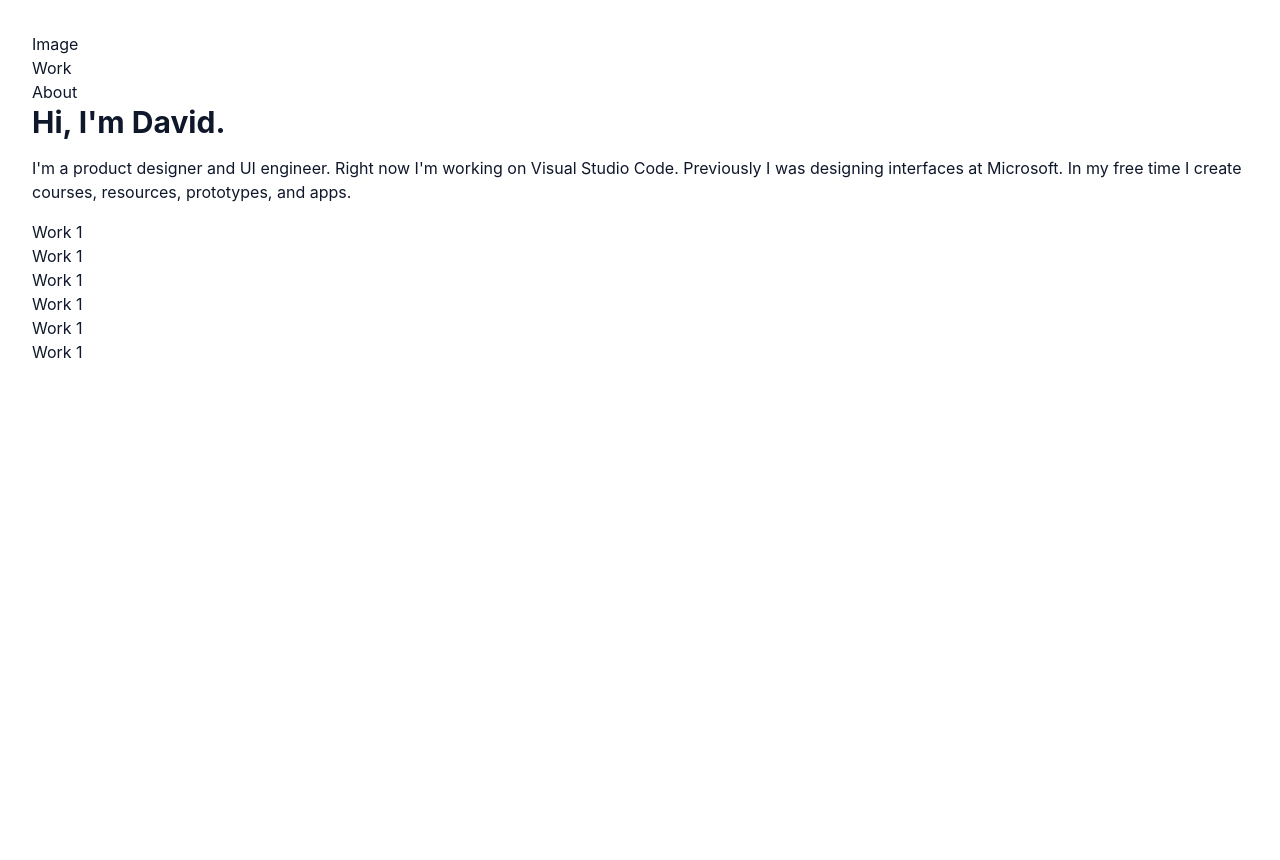
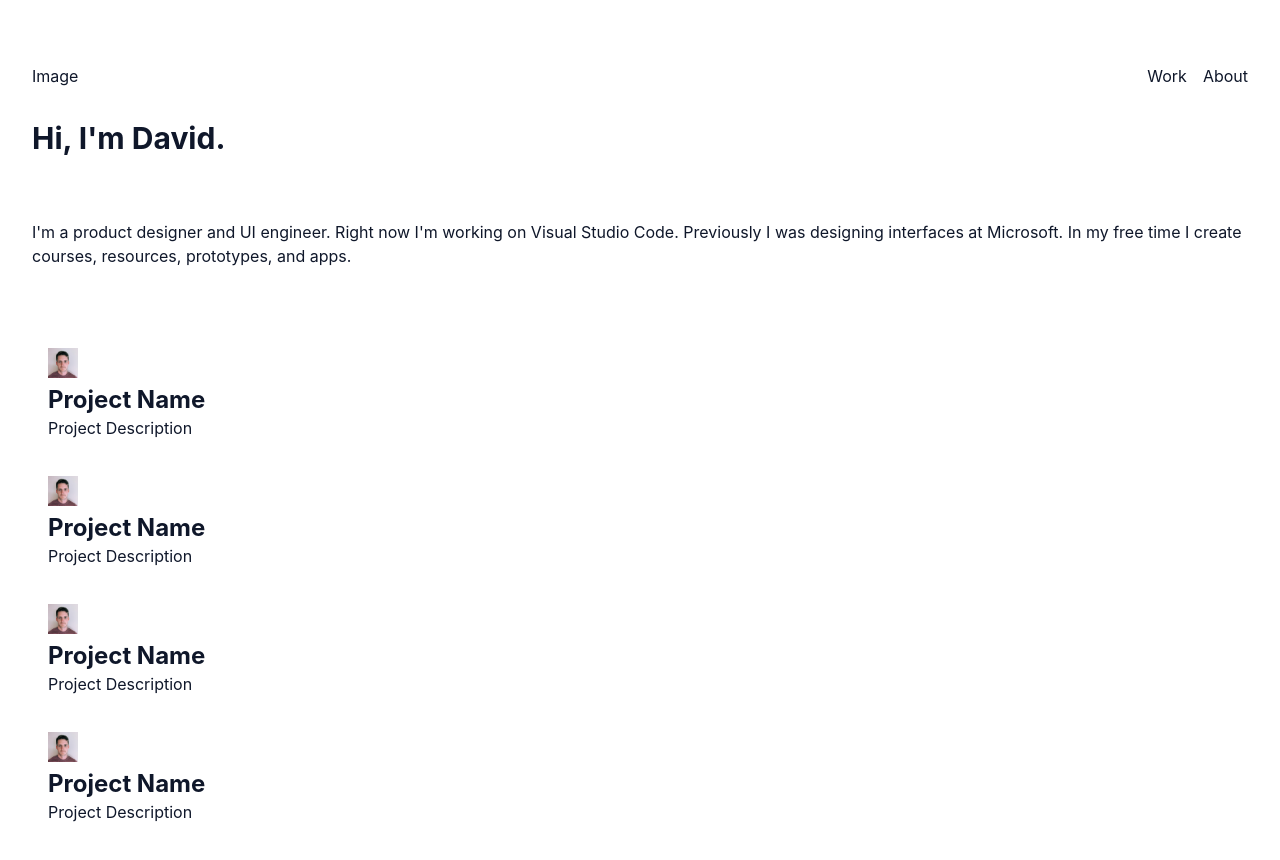
Before and after one commit to daviddossett/daviddossett.io, a Next.js app: page / in a window 1280 px wide. Shown: the top 860 px of the page. Before the commit the page ends 800 px from the top, so only its background shows below. Built offline with nearby package versions, Linux system fonts and the light colour scheme.

Commit message:
More initial additions

```diff
--- /dev/null
+++ b/components/card.tsx
@@ -0,0 +1,15 @@
+import Link from 'next/link';
+import Image from 'next/image';
+import headshot from '../public/images/headshot.jpeg';
+
+function Card(): JSX.Element {
+  return (
+    <div className='p-4'>
+      <Image src={headshot} alt='A picture of me!' width={30} height={30} />
+      <h2>Project Name</h2>
+      <p>Project Description</p>
+    </div>
+  );
+}
+
+export default Card;
--- a/components/layout.tsx
+++ b/components/layout.tsx
@@ -9,15 +9,17 @@ function Layout({ children }: any): JSX.Element {
         <meta name='description' content='My website' />
         <link rel='icon' href='/favicon.ico' />
       </Head>
-      <nav className='list-none'>
-        <ul>
+      <nav className='list-none py-8'>
+        <ul className='flex justify-between'>
           <li>Image</li>
+          <div className='flex gap-4'>
             <li>
               <Link href='/'>Work</Link>
             </li>
             <li>
               <Link href='/about'>About</Link>
             </li>
+          </div>
         </ul>
       </nav>
       <div>{children}</div>
--- a/pages/index.tsx
+++ b/pages/index.tsx
@@ -1,22 +1,29 @@
 import Link from 'next/link';
+import Card from '../components/card';
 import Layout from '../components/layout';
 
 export default function Home() {
   return (
     <Layout>
-      <main className='grid grid-cols-4 gap-4'>
-        <h1 className='col-span-4'>Hi, I'm David.</h1>
-        <p className='col-span-4'>
+      <main className='grid grid-cols-1 gap-16 auto-rows-auto'>
+        <h1 className='col-span-1'>Hi, I'm David.</h1>
+        <p className='col-span-1'>
           I'm a product designer and UI engineer. Right now I'm working on Visual Studio Code. Previously I was
           designing interfaces at Microsoft. In my free time I create courses, resources, prototypes, and apps.
         </p>
-        <ul className='col-span-4'>
-          <li>Work 1</li>
-          <li>Work 1</li>
-          <li>Work 1</li>
-          <li>Work 1</li>
-          <li>Work 1</li>
-          <li>Work 1</li>
+        <ul className='col-span-1 grid grid-rows-4 gap-1'>
+          <li>
+            <Card />
+          </li>
+          <li>
+            <Card />
+          </li>
+          <li>
+            <Card />
+          </li>
+          <li>
+            <Card />
+          </li>
         </ul>
       </main>
     </Layout>
--- a/styles/globals.css
+++ b/styles/globals.css
@@ -9,6 +9,7 @@
 
   body {
     @apply text-slate-900 dark:text-white;
+    @apply bg-white dark:bg-neutral-800;
   }
 
   h1 {
@@ -18,16 +19,4 @@
   h2 {
     @apply text-2xl font-bold;
   }
-
-  /* handles safari overscroll background color */
-  body:after {
-    content: '';
-    position: fixed;
-    top: -50%;
-    right: -50%;
-    bottom: -50%;
-    left: -50%;
-    z-index: -1;
-    @apply bg-white dark:bg-neutral-800;
-  }
 }
```
Lines whose indentation alone changed are shown as unchanged.
